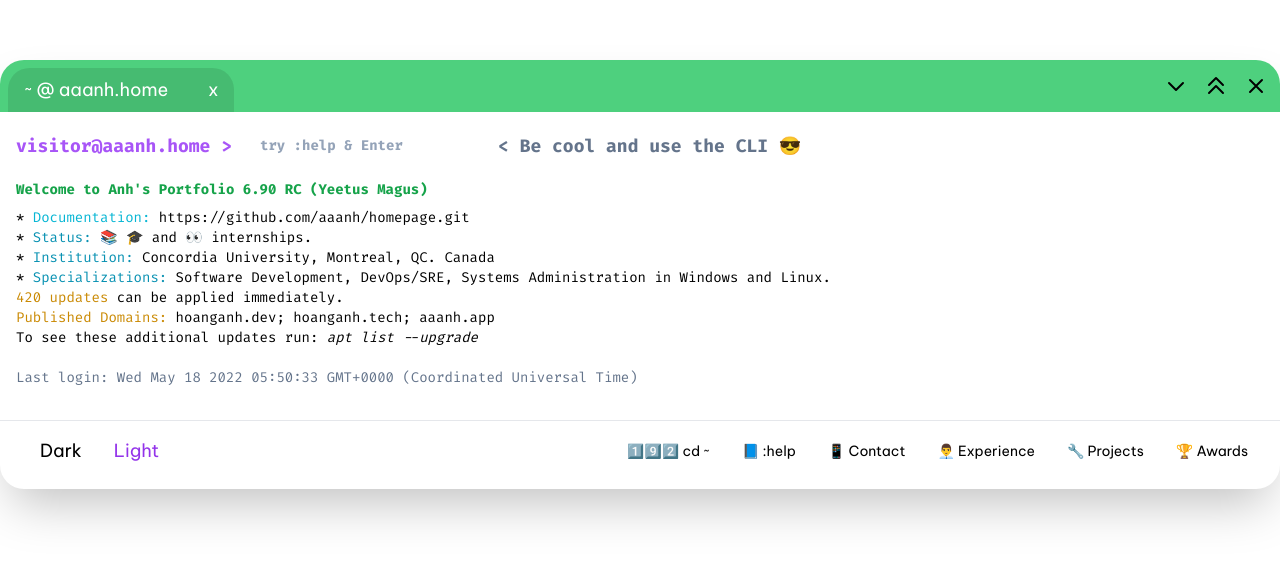
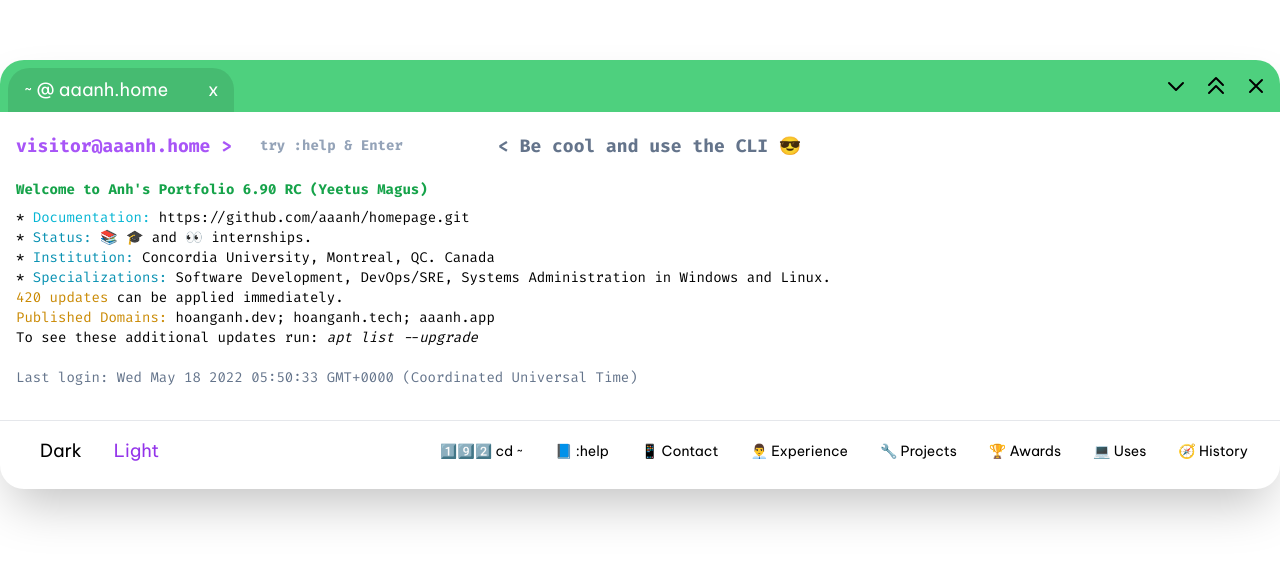
Before and after one commit to zasshuwu/nogamioka, a Next.js app: page / in a window 1280 px wide. Shown: the part 126-688 px from the top of the page. Built offline with nearby package versions, Linux system fonts and the light colour scheme.

Commit message:
it's pretty lit

```diff
--- a/components/NavBar.js
+++ b/components/NavBar.js
@@ -1,7 +1,7 @@
 import { useState } from "react";
 import { useRouter } from "next/router";
 
-const ThemeSwitcher = () => {
+export const ThemeSwitcher = () => {
 	return (
 		<div className="flex text-slate justify-center dark:transparent dark:border-gray-500 rounded-3xl px-2">
 			<button
@@ -70,6 +70,14 @@ export default function NavBar({ setCommand, setContent }) {
 		setCommand("cd /lib/projects");
 		setContent("projects");
 	}
+	function handleUses() {
+		setCommand("curl -O /uses");
+		router.push("/uses");
+	}
+	function handleHistory() {
+		setCommand("history");
+		setContent("history");
+	}
 
 	return (
 		<div className="w-full py-2 px-4 min-h-[36px] flex flex-wrap mb-2 justify-between space-x-2 border-t">
@@ -111,6 +119,18 @@ export default function NavBar({ setCommand, setContent }) {
 				>
 					{"🏆 Awards"}
 				</button>
+				<button
+					onClick={handleUses}
+					className={navBtnStyle + " hover:bg-cyan-500 hover:text-white"}
+				>
+					{"💻 Uses"}
+				</button>
+				<button
+					onClick={handleHistory}
+					className={navBtnStyle + " hover:bg-cyan-500 hover:text-white"}
+				>
+					{"🧭 History"}
+				</button>
 			</div>
 		</div>
 	);
--- a/pages/index.js
+++ b/pages/index.js
@@ -79,6 +79,8 @@ const cmdList = [
 	"cd /bin/awards",
 	"cd /lib/projects",
 	":help",
+	"curl -O /uses",
+	"history",
 ];
 
 export default function Home() {
@@ -88,13 +90,21 @@ export default function Home() {
 	const [isValidCmd, setValidCmd] = useState(true);
 	const [isMaximized, setMaximize] = useState(false);
 
+	const [cmdHistory, addCmdHistory] = useState([]);
+
 	const handleCommandInput = (e) => {
 		setCommand(e.target.value);
 	};
+
+	const addHistory = (cmd) => {
+		addCmdHistory((oldHistory) => [...oldHistory, cmd]);
+	};
+
 	const handleSubmit = (e) => {
 		e.preventDefault();
 		// console.log("Command Fired");
 		cmdList.includes(command) ? setValidCmd(true) : setValidCmd(false);
+		addHistory(command);
 		command == "cd /etc/contact"
 			? setContent("contact")
 			: command == ":help"
@@ -105,7 +115,14 @@ export default function Home() {
 			? setContent("experience")
 			: command == "cd /lib/projects"
 			? setContent("projects")
-			: setContent("home");
+			: command == "curl -O /uses"
+			? router.push("/uses")
+			: command == "history"
+			? setContent("history")
+			: command == "home"
+			? setContent("home")
+			: null;
+		console.log(cmdHistory);
 	};
 	const Prompt = ({ className }) => {
 		return <p className={className}>{"visitor@aaanh.home > "}</p>;
@@ -166,12 +183,14 @@ export default function Home() {
 							></input>
 							<input type="submit" hidden></input>
 							<datalist id="cmds">
+								<option value=":help"></option>
 								<option value="cd ~"></option>
 								<option value="cd /etc/contact"></option>
 								<option value="cd /var/experience"></option>
 								<option value="cd /bin/awards"></option>
 								<option value="cd /lib/projects"></option>
-								<option value=":help"></option>
+								<option value="curl -O /uses"></option>
+								<option value="history"></option>
 							</datalist>
 						</form>
 						<div className="transition-all ease-in-out">
@@ -181,6 +200,9 @@ export default function Home() {
 							{"< "}Be cool and use the CLI 😎
 						</div>
 					</div>
+					{content == "history" ? (
+						<HistoryContent cmdHistory={cmdHistory}></HistoryContent>
+					) : null}
 					{content == "home" ? <HomeContent></HomeContent> : null}
 					{content == "contact" ? <Contact></Contact> : null}
 					{content == "help" ? <Help></Help> : null}
@@ -193,3 +215,23 @@ export default function Home() {
 		</div>
 	);
 }
+
+function HistoryContent({ cmdHistory }) {
+	return (
+		<div>
+			<table>
+				<tr>
+					<th>Index</th>
+					<th>Command</th>
+				</tr>
+
+				{cmdHistory.map((cmd, index) => (
+					<tr key={index}>
+						<td>{index + 1}</td>
+						<td>{cmd}</td>
+					</tr>
+				))}
+			</table>
+		</div>
+	);
+}
--- a/pages/uses.js
+++ b/pages/uses.js
@@ -4,18 +4,21 @@ import Image from "next/image";
 import Head from "next/head";
 import Link from "next/link";
 
+import { ThemeSwitcher } from "../components/navbar";
+
 export default function Uses({ isOpen, handleClose }) {
 	const router = useRouter();
 
 	return (
-		<div className="flex flex-col min-h-screen min-w-screen justify-center items-center">
+		<div className="flex flex-col min-h-screen min-w-screen justify-center items-center dark:bg-neutral-900 dark:text-slate-200 transition-all ease-in-out">
 			<Head>
 				<title>aaanh&apos;s Uses</title>
 			</Head>
-			<div className="w-screen sm:w-[60vw] shadow-lg my-12 p-6">
+			<div className=" w-screen sm:w-[60vw] shadow-lg my-12 p-6">
 				<h1 className="font-bold text-6xl my-4">/uses</h1>
+				<ThemeSwitcher></ThemeSwitcher>
 				<button
-					className="border border-black rounded-md hover:border-transparent hover:bg-green-500 p-2"
+					className="dark:border-transparent border border-black rounded-md hover:border-transparent hover:bg-green-500 p-2 my-2"
 					onClick={(e) => {
 						e.preventDefault();
 						router.push("/");
```
